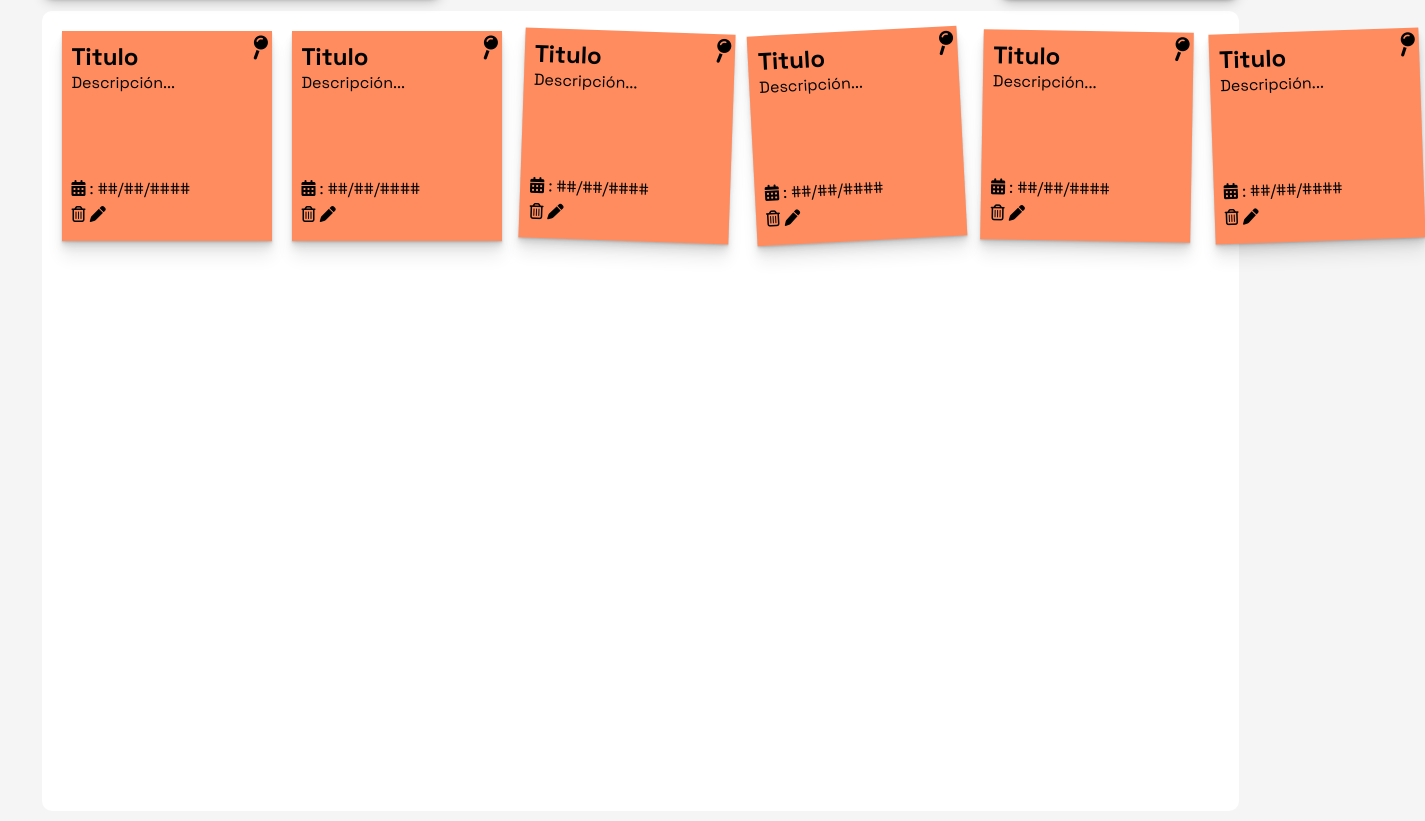
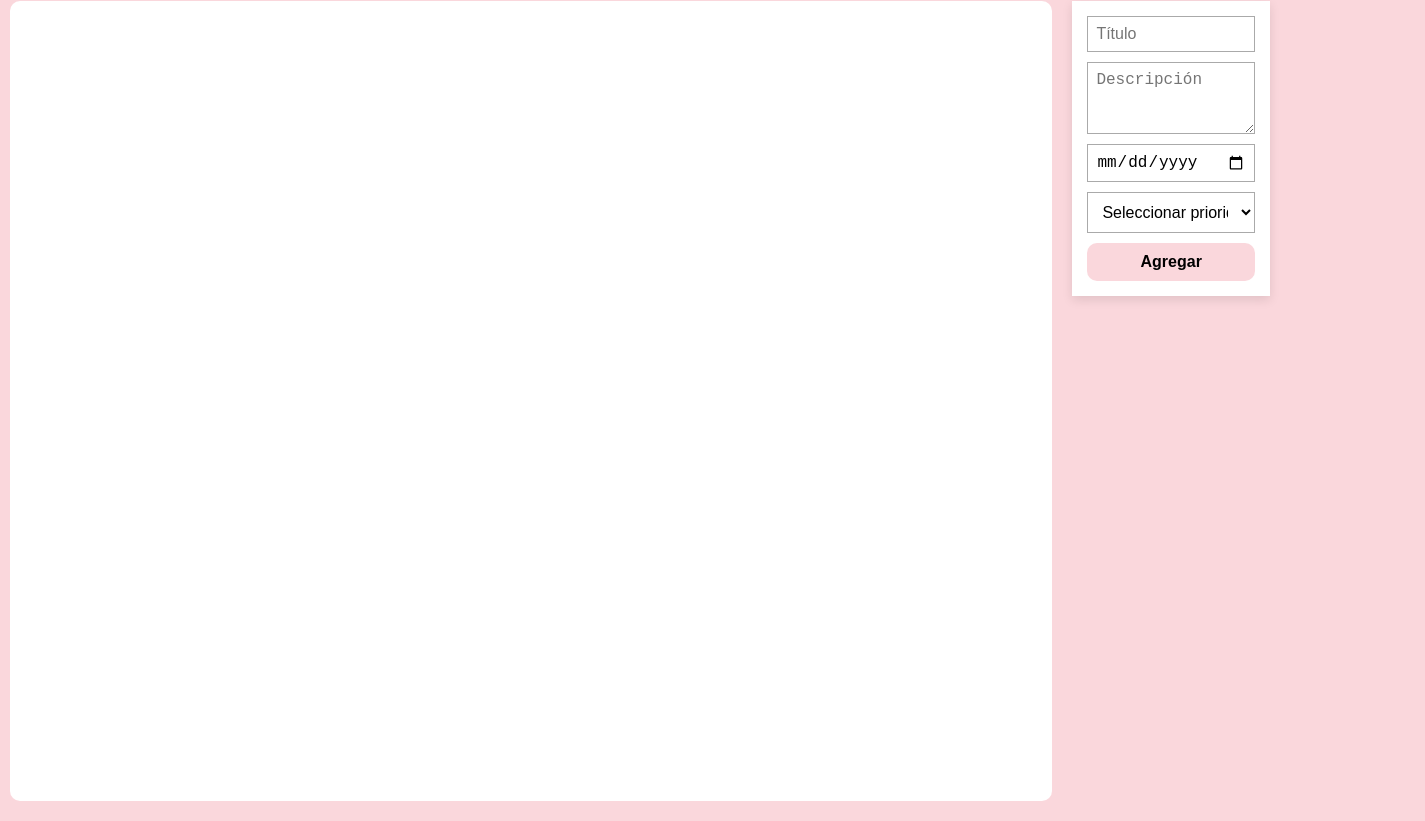
Before and after one commit to GbyMM/GestorTareas, a plain HTML site: page index.html in a window 1280 px wide. Shown: the part 89-910 px from the top of the page, 1425 px wide, since content can reach past the window. Drawn offline with Linux system fonts and the light colour scheme; a web font is replaced by a local one.

Commit message:
formulario siempre flex

```diff
--- a/app.js
+++ b/app.js
@@ -0,0 +1,25 @@
+const cardTask = document.querySelector(".cardTask"); /* DONDE VA CADA TARJETA */
+
+
+function renderTask() {
+    const arrayTasks = JSON.parse(localStorage.getItem("arrayTasks")) || [];
+
+    cardTask.innerHTML = "";
+
+    arrayTasks.array.forEach(element => {
+        cardTask.innerHTML += `
+            <div class="container">
+                <h2></h2>
+                <p></p>
+                <p class="fecha"><i class="fa-solid fa-calendar-days"></i></p>
+                <p></p>
+                <div class="buttons">
+                    <button><i class="fa-regular fa-trash-can trash"></i></button>
+                    <button> <i class="fa-solid fa-pen edit"></i></button>
+                </div>
+                <i class="fa-solid fa-map-pin pin"></i>
+            </div>
+        `;
+
+    });
+}
--- a/index.html
+++ b/index.html
@@ -9,67 +9,25 @@
 </head>
 <body>
     <div class="head">
-        <h1 class="title">Gestor de tareas   <i class="fa-solid fa-map-pin pin"></i></h1>
-        <button class="annadir"><i class="fa-solid fa-calendar-plus tarea"></i>  Añadir Tarea</button>
+        <h1 class="title">Gestor de tareas  <i class="fa-solid fa-map-pin pin"></i></h1>
+        <div class="cardTask"></div> <!-- Pizarra donde van los post its -->
     </div>
 
+    <div class="cuerpo">
+       <form action="" class="formAnnadir">
+            <input type="text" placeholder="Título" name="titulo" >
+            <textarea placeholder="Descripción" name="descripcion" rows="3" ></textarea>
+            <input type="date" name="fecha">
+            <select name="" id="" class="priorityForm">
+                <option value="">Seleccionar prioridad</option>
+                <option value="baja">Baja</option>
+                <option value="media">Media</option>
+                <option value="alta">Alta</option>
+            </select>
+            <button type="submit" class="btnEnviar">Agregar</button>
+        </form>
+    </div>
 
-    <div class="card">
-       <div class="container">
-            <h2>Titulo</h2>
-            <p>Descripción...</p>
-            <p class="fecha"><i class="fa-solid fa-calendar-days"></i> : ##/##/####</p>
-            <i class="fa-regular fa-trash-can"></i>
-            <i class="fa-solid fa-pen"></i>
-            <i class="fa-solid fa-map-pin pin"></i>
-        </div>
-        <div class="container">
-            <h2>Titulo</h2>
-            <p>Descripción...</p>
-            <p class="fecha"><i class="fa-solid fa-calendar-days"></i> : ##/##/####</p>
-            <i class="fa-regular fa-trash-can"></i>
-            <i class="fa-solid fa-pen"></i>
-            <i class="fa-solid fa-map-pin pin"></i>
-        </div>
-
-        <div class="container">
-            <h2>Titulo</h2>
-            <p>Descripción...</p>
-            <p class="fecha"><i class="fa-solid fa-calendar-days"></i> : ##/##/####</p>
-            <i class="fa-regular fa-trash-can"></i>
-            <i class="fa-solid fa-pen"></i>
-            <i class="fa-solid fa-map-pin pin"></i>
-        </div>
-
-        <div class="container">
-            <h2>Titulo</h2>
-            <p>Descripción...</p>
-            <p class="fecha"><i class="fa-solid fa-calendar-days"></i> : ##/##/####</p>
-            <i class="fa-regular fa-trash-can"></i>
-            <i class="fa-solid fa-pen"></i>
-            <i class="fa-solid fa-map-pin pin"></i>
-        </div>
-
-        <div class="container">
-            <h2>Titulo</h2>
-            <p>Descripción...</p>
-            <p class="fecha"><i class="fa-solid fa-calendar-days"></i> : ##/##/####</p>
-            <i class="fa-regular fa-trash-can"></i>
-            <i class="fa-solid fa-pen"></i>
-            <i class="fa-solid fa-map-pin pin"></i>
-        </div>
-
-        <div class="container">
-            <h2>Titulo</h2>
-            <p>Descripción...</p>
-            <p class="fecha"><i class="fa-solid fa-calendar-days"></i> : ##/##/####</p>
-            <i class="fa-regular fa-trash-can"></i>
-            <i class="fa-solid fa-pen"></i>
-            <i class="fa-solid fa-map-pin pin"></i>
-        </div>
-
-
-    </div>
     <script src="app.js"></script>
 </body>
 </html>
--- a/style.css
+++ b/style.css
@@ -1,6 +1,11 @@
 @import url('https://fonts.googleapis.com/css2?family=Cantata+One&family=Space+Grotesk:wght@300..700&display=swap');
 :root{
     --color-red:#ff8c5f;
+    --color-yellow:#ffd670;
+    --color-green:#acdeaa;
+    --color-blue:#cddfed;
+    --color-pink:#fad7dc;
+    --color-secondary:#b63969;
 }
 *{
     margin: 0;
@@ -8,39 +13,22 @@
     box-sizing: border-box;
 }
 body{
-    padding: 10px;
-    background-color: #f5f5f5;
+    background-color: var(--color-pink);
     font-family: "Space Grotesk", sans-serif;
+    display: flex;
 }
 .head{
-    align-items: center;
-    display: flex;
-    width: 95%;
-    margin: 10px  auto;
+    width: 83%;
+    padding: 10px;
 }
-.annadir{
-    margin-left: auto;
-    padding: 15px;
-    width: 240px;
-    box-shadow: rgba(0, 0, 0, 0.4) 0px 2px 4px, rgba(0, 0, 0, 0.3) 0px 7px 13px -3px, rgba(0, 0, 0, 0.2) 0px -3px 0px inset;
-    border-radius: 10px;
-    background-color: white;
-    text-align: right;
+.cuerpo{
+    padding: 10px;
+    width: 17%;
     display: inline-block;
-    transition: .3s;
-    border: none;
-    font-size: 25px;
-    font-family: "Space Grotesk", sans-serif;
-    font-weight: 600;
-
 }
 button .tarea{
     display: inline-block;
     margin-right: 30px;
-}
-.annadir:hover{
-    cursor: pointer;
-    transform: scale(1.1);
 }
 .title{
     box-shadow: rgba(0, 0, 0, 0.4) 0px 2px 4px, rgba(0, 0, 0, 0.3) 0px 7px 13px -3px, rgba(0, 0, 0, 0.2) 0px -3px 0px inset;
@@ -49,23 +37,21 @@ button .tarea{
     width: 400px;
     padding: 10px 0;
     text-align: center;
-    margin: 5px 0;
+    margin-bottom: 20px;
+
 }
-.card{
-    margin-top: 10px;
-    margin: auto;
+.cardTask{
     background-color: white;
-    width: 95%;
     min-height: 800px;
     border-radius: 10px;
     padding: 10px;
     display: grid;
-    grid-template-columns: repeat(7, 1fr);
+    grid-template-columns: repeat(6, 1fr);
 }
 .container {
     position: relative; /* necesario para que el pin se posicione dentro de este contenedor */
     margin: 10px;
-    background-color:var(--color-red);
+    background-color:var(--color-pink);
     box-shadow: rgba(0, 0, 0, 0.07) 0px 1px 1px, rgba(0, 0, 0, 0.07) 0px 2px 2px, rgba(0, 0, 0, 0.07) 0px 4px 4px, rgba(0, 0, 0, 0.07) 0px 8px 8px, rgba(0, 0, 0, 0.07) 0px 16px 16px;
     width: 210px;
     height: 210px;
@@ -95,6 +81,61 @@ button .tarea{
     transform: rotate(20deg);
 }
 p.fecha{
-    margin-top: 85px;
+    margin-top: 50px;
     margin-bottom: 5px;
 }
+/* ---FORMULARIO--- */
+.formAnnadir {
+    display: flex;
+    flex-direction: column;
+    gap: 10px;
+    margin: 80px auto;
+    background-color:white;
+    padding: 15px;
+    box-shadow: rgba(0, 0, 0, 0.1) 0px 4px 10px;
+  }
+ input, textarea{
+    padding: 8px;
+    font-size: 1rem;
+    border: 1px solid #aaa;
+    outline: none;
+  }
+  .formAnnadir button {
+    padding: 10px;
+    font-size: 1rem;
+    background-color:var(--color-pink);
+    border: none;
+    cursor: pointer;
+    transition: .2s;
+    font-weight: 600;
+    border-radius: 10px;
+  }
+  .formAnnadir button:hover {
+    background-color:var(--color-secondary);
+    transform: scale(1.05);
+    color: white;
+  }
+  select{
+    padding: 10px;
+    font-size: 1rem;
+    background-color:white;
+    border: 1px solid #aaa;
+    cursor: pointer;
+    transition: .2s;
+
+  }
+ div.buttons{
+    margin-top: 10px;
+    display: flex;
+    justify-content: right;
+    gap: 10px;
+ }
+ div.buttons button{
+    background-color: transparent;
+    color: black;
+    font-weight: 500;
+    border: none;
+    border-radius: 5px;
+    font-size: 15px;
+
+ }
```
